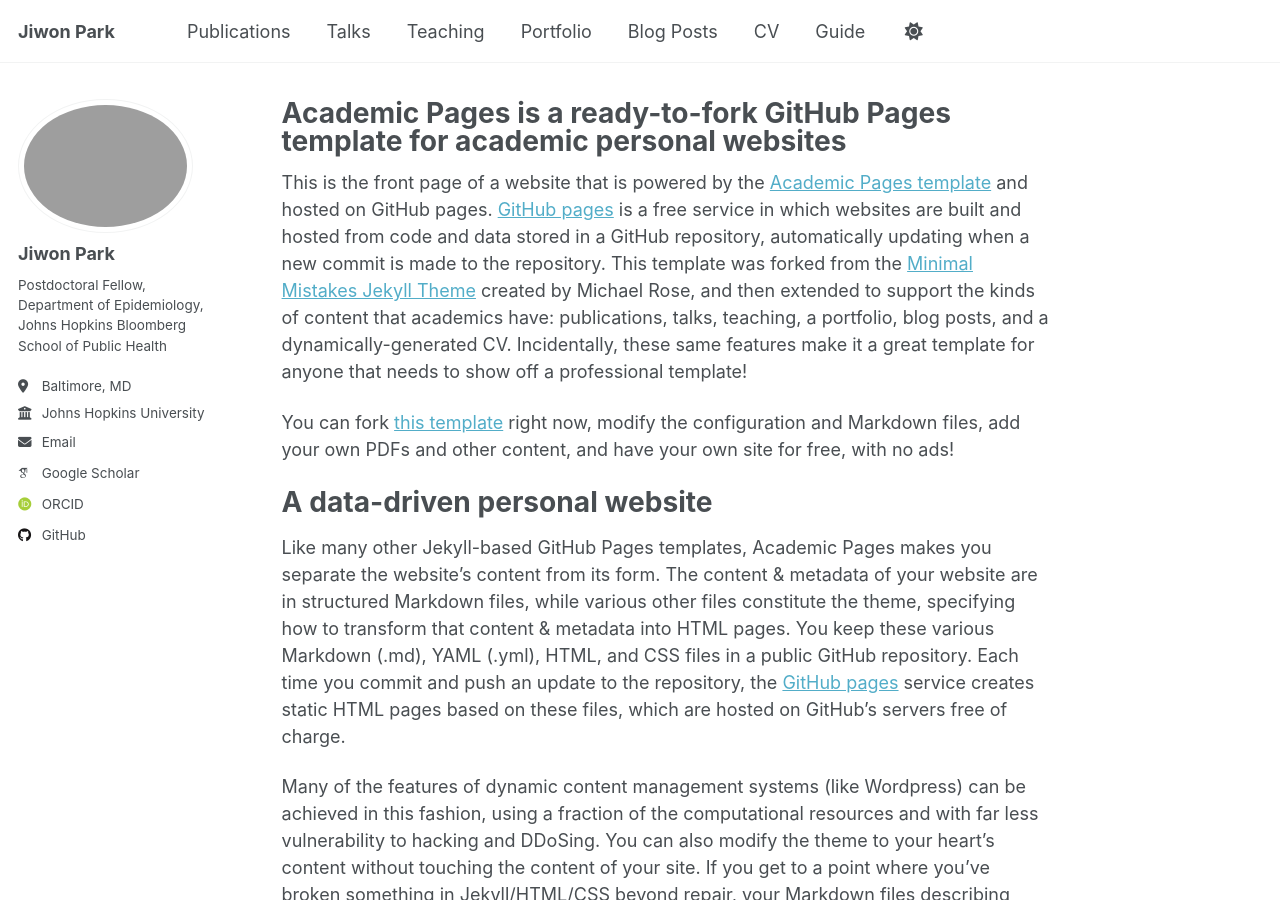
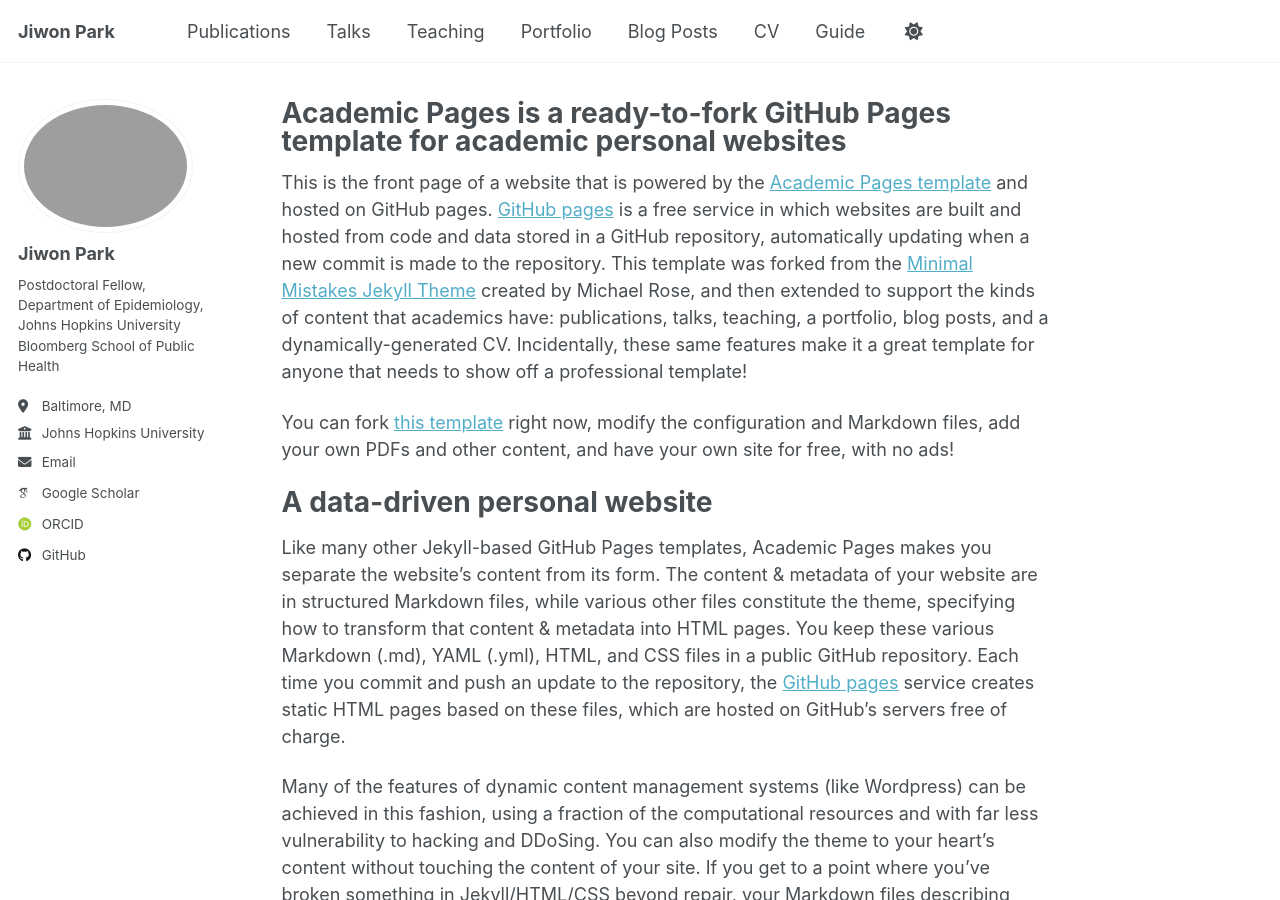
Before and after one commit to JiwonPark41/JiwonPark41.github.io, a Jekyll site: the page built from _pages/about.md, in a window 1280 px wide and 900 px high. Built offline with Jekyll 4.4.1, drawn with Linux system fonts in a browser that asks for light colours; some web fonts are replaced; a script that is not in the unit is left out.

Commit message:
Update _config.yml

```diff
--- a/_config.yml
+++ b/_config.yml
@@ -26,7 +26,7 @@ author:
   avatar           : "images/profile.jpeg"
   name             : "Jiwon Park"
   pronouns         : # example: "she/her"
-  bio: "Postdoctoral Fellow, Department of Epidemiology, Johns Hopkins Bloomberg School of Public Health"
+  bio: "Postdoctoral Fellow, Department of Epidemiology, Johns Hopkins University Bloomberg School of Public Health"
   location         : "Baltimore, MD"
   employer         : "Johns Hopkins University"
   uri              : # URL
```
